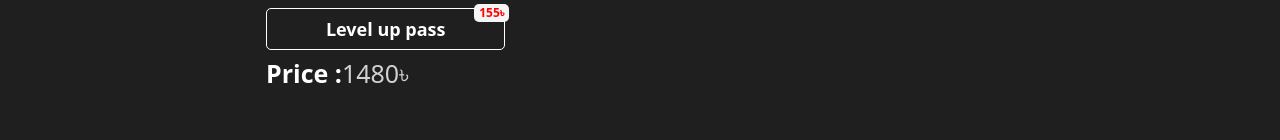
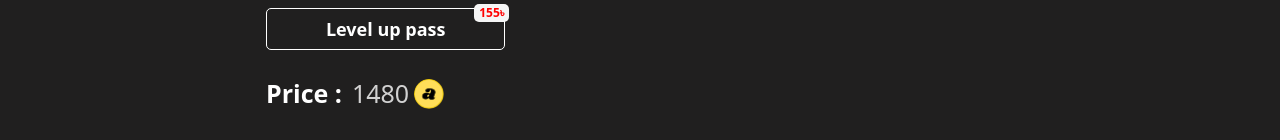
Before and after one commit to alsiam09/albaba-top-up-center, a React (Vite) app: page /TopUpItem in a window 1280 px wide. Shown: the part 563-703 px from the top of the page. Built offline with nearby package versions, Linux system fonts and the light colour scheme.

Commit message:
Topupcenter

```diff
--- a/src/componant/TopUppackage.jsx
+++ b/src/componant/TopUppackage.jsx
@@ -1,5 +1,6 @@
 import React from 'react'
 import banner from '../assets/cover2.png'
+import currency from '../assets/albc.png'
 const TopUppackage = () => {
   return (
     <section className='pt-[80px] pb-[30px py-[20px]] bg-[#201f1f]'>
@@ -21,8 +22,8 @@ const TopUppackage = () => {
                 <li className='hover:bg-[#fff] my-[5px] py-[20px] cursor-pointer  hover:text-[#000] relative w-[47%] rounded-[5px] lg:w-[32%] h-[30px] border-[white] border-[1px] text-[#fff] flex items-center justify-center text-[18px] font-[600]'><span>Mountly</span><span className='text-[red] text-[12px] bg-[#f5f5f5] px-[5px] rounded-[5px] absolute top-[-5px] right-[-5px] '>750৳</span></li>
                 <li className='hover:bg-[#fff] my-[5px] py-[20px] cursor-pointer  hover:text-[#000] relative w-[47%] rounded-[5px] lg:w-[32%] h-[30px] border-[white] border-[1px] text-[#fff] flex items-center justify-center text-[18px] font-[600]'><span>Level up pass</span><span className='text-[red] text-[12px] bg-[#f5f5f5] px-[5px] rounded-[5px] absolute top-[-5px] right-[-5px] '>155৳</span></li>
                 </ul>
-                <div className="price">
-                    <h2 className='text-[#fff] text-[25px] font-[700]'>Price :<span className='font-[400] text-[#d1d1d1]'>1480৳</span></h2>
+                <div className="price mt-[20px]">
+                    <h2 className=' flex items-center text-[#fff] text-[25px] font-[700]'>Price :<span className=' flex items-center font-[400] text-[#d1d1d1] ml-[10px]'>1480 <div className="icon ml-[5px]"><img className='w-[30px] h-[30px] rounded-[50%]' src={currency} alt="" /></div></span></h2>
                 </div>
                 <div className="PlayerID mt-[40px]">
                     <h2 className='text-[#fff] text-[25px] font-font-name'>Your account detail</h2>
```
Also changed, not shown: src/assets/albc.png (added), 1 other file (tests, documents, lock files or other folders).
